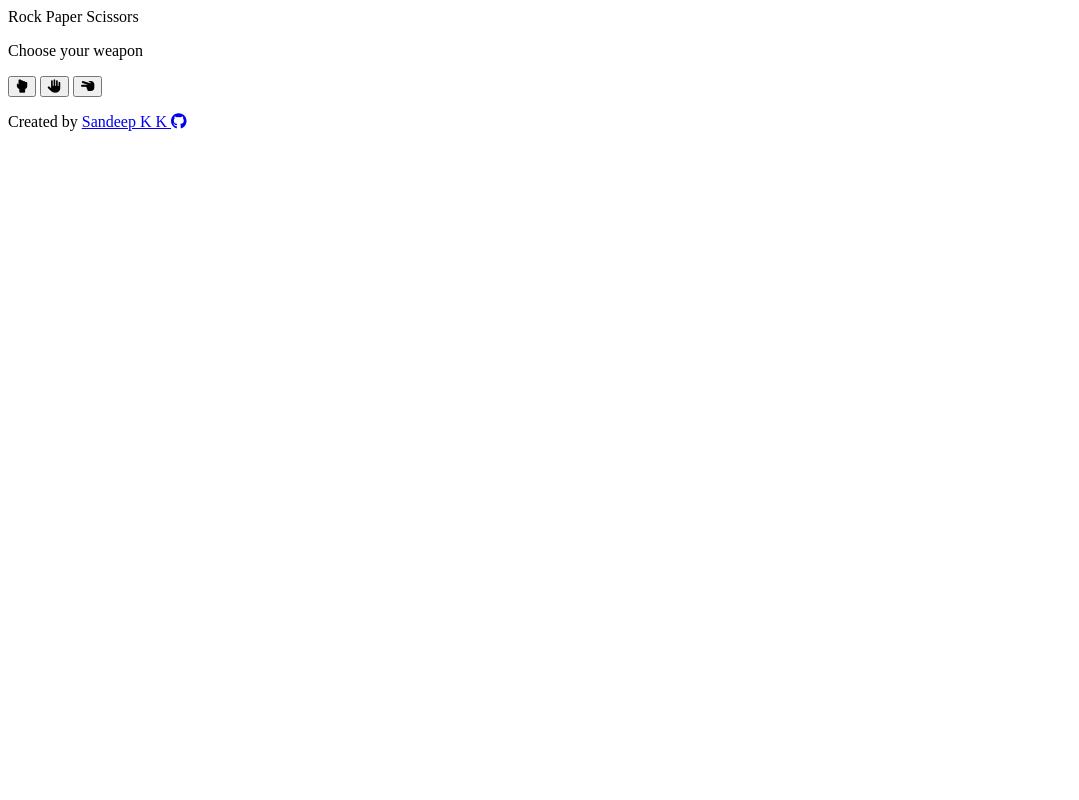
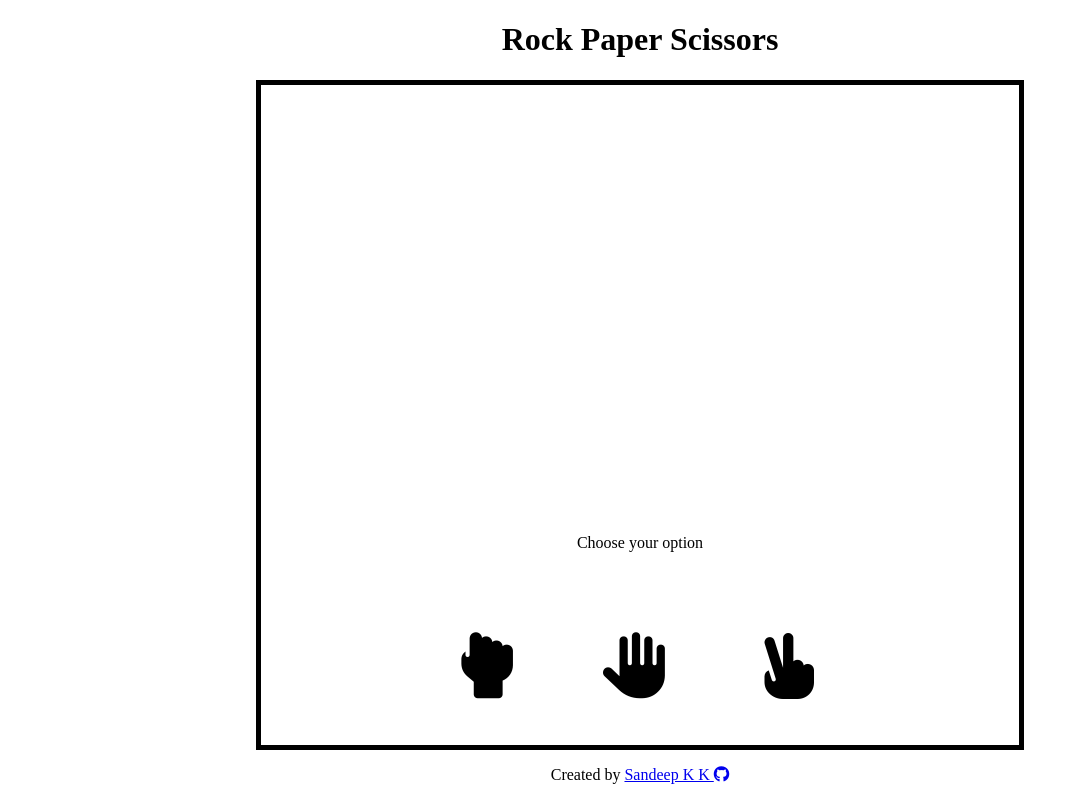
Before and after one commit to sandeepdotcode/rock-paper-scissors, a plain HTML site: page index.html in a window 1280 px wide. Shown: the whole page, without its empty margins (0-1079 px from the left). Drawn offline with Linux system fonts and the light colour scheme.

Commit message:
Add basic layout

```diff
--- a/index.html
+++ b/index.html
@@ -7,25 +7,27 @@
     <meta name="viewport" content="width=device-width, initial-scale=1.0">
     <title>Rock Paper Scissors</title>
 
+    <link rel="stylesheet" type="text/css" href="styles/style.css">
     <script src="https://kit.fontawesome.com/8ced3ac612.js" crossorigin="anonymous"></script>
     <script src="scripts/main.js" defer></script>
 </head>
 
 <body>
     <header class="header">
-        <div class="rps">Rock Paper Scissors</div>
+        <h1 class="rps">Rock Paper Scissors</h1>
     </header>
     <main class="main-container">
-        <div class="status"><p>Choose your weapon</p></div>
+        <div class="status"></div>
         <div class="field">
             <div class="player-option"></div>
             <div class="score"></div>
             <div class="computer-option"></div>
         </div>
+        <div class="select-text">Choose your option</div>
         <div class="options">
-            <button class="rock"><i class="fas fa-hand-rock"></i></button>
-            <button class="paper"><i class="fas fa-hand-paper"></i></button>
-            <button class="scissors"><i class="fas fa-hand-scissors"></i></button>
+            <button class="rock weapon-button"><i class="fas fa-hand-rock"></i></button>
+            <button class="paper weapon-button"><i class="fas fa-hand-paper"></i></button>
+            <button class="scissors weapon-button"><span class="fa-rotate-270"><i class="fas fa-hand-scissors fa-flip-horizontal"></i></span></button>
         </div>
     </main>
     <footer class="footer">
--- /dev/null
+++ b/styles/style.css
@@ -0,0 +1,77 @@
+* {
+    box-sizing: border-box;
+}
+
+html, body {
+    margin: 0;
+    padding: 0;
+    height: 100%;
+}
+
+body {
+    display: flex;
+    flex-direction: column;
+}
+
+.header {
+    width: 100%;
+    text-align: center;
+}
+
+.main-container {
+    border: 5px solid black;
+    flex: 1 0 auto;
+    margin: 0 20%;
+    display: flex;
+    flex-direction: column;
+}
+
+.status {
+    height: 8%;
+}
+
+.field {
+    height: 60%;
+    display: flex;
+}
+
+.select-text {
+    height: 8%;
+    text-align: center;
+}
+
+.options {
+    height: 24%;
+    display: flex;
+    justify-content: center;
+    gap: 10%;
+}
+
+.weapon-button {
+    border: none;
+    background: none;
+}
+
+.weapon-button:hover {
+    cursor: pointer;
+    transform: scale(1.1);
+    transition: all 0.3ms;
+}
+
+.button {
+    width: 100px;
+    height: 100px;
+}
+
+.fas {
+    font-size: 66px;
+}
+
+.fa-rotate-270 {
+    display: inline-block;
+}
+
+.footer {
+    flex-shrink: 0;
+    text-align: center;
+}
```
